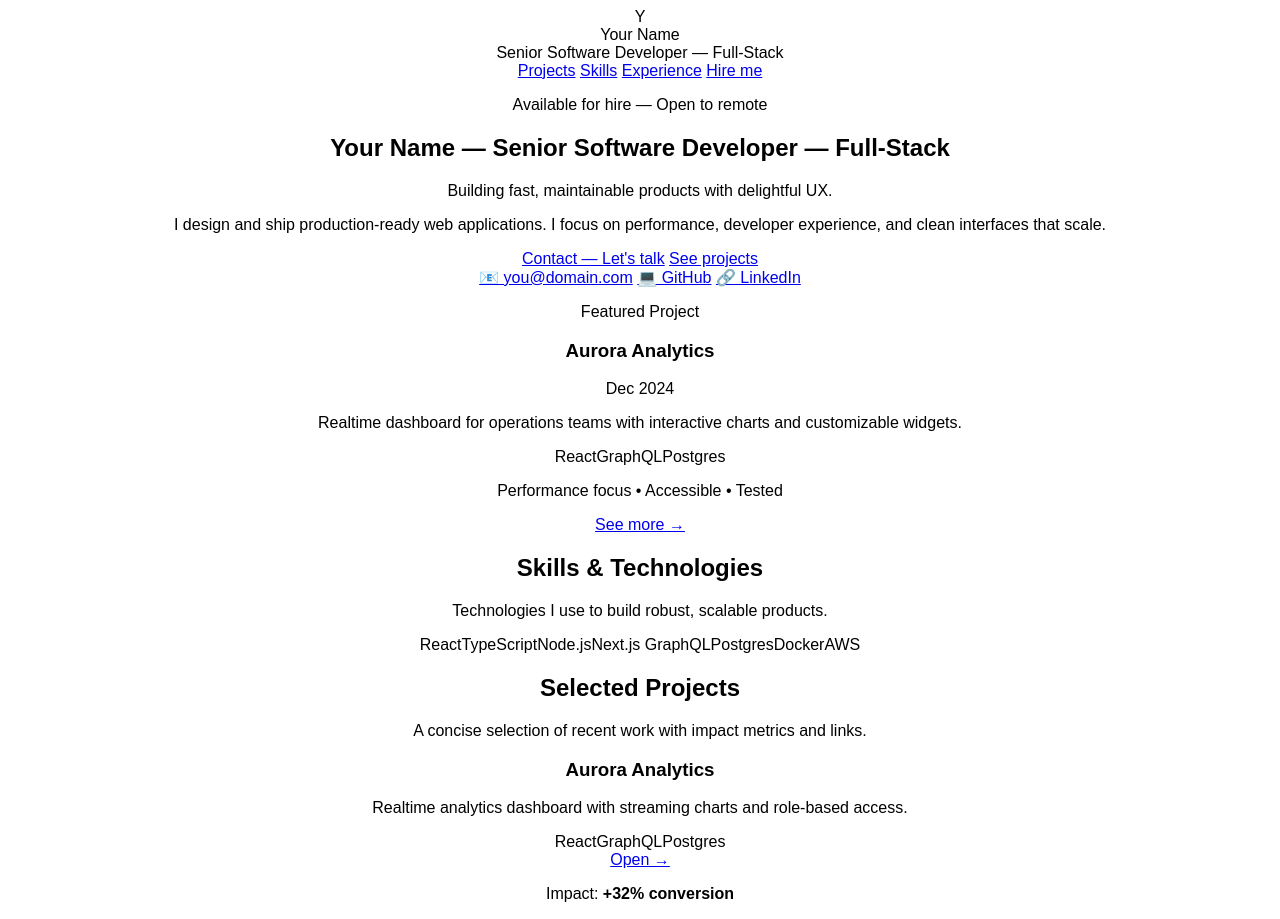
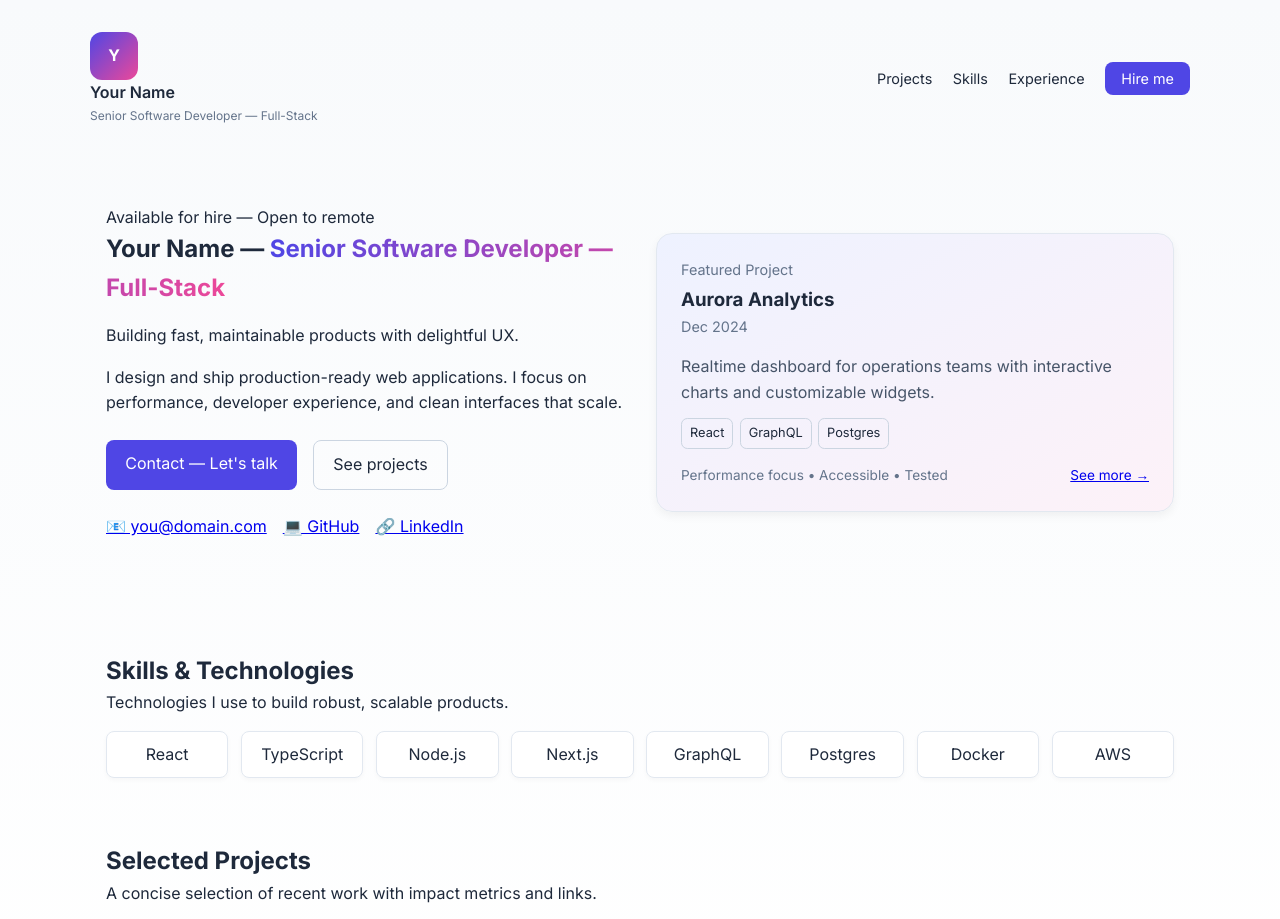
Before and after one commit to Deve-ROAR/ROAR, a plain HTML site: page index.html in a window 1280 px wide. Shown: the top 919 px of the page. Drawn offline with Linux system fonts and the light colour scheme.

Commit message:
style.css

```diff
--- a/style.css
+++ b/style.css
@@ -1,44 +1,187 @@
+* {
+  box-sizing: border-box;
+  margin: 0;
+  padding: 0;
+}
 body {
-    font-family: Arial, sans-serif;
-    text-align: center;
+  font-family: 'Inter', sans-serif;
+  background: linear-gradient(to bottom, #f8fafc, #fff, #f8fafc);
+  color: #1e293b;
+  line-height: 1.6;
+}
+.container {
+  max-width: 1100px;
+  margin: 0 auto;
+  padding: 0 1rem;
+}
+header.header {
+  display: flex;
+  justify-content: space-between;
+  align-items: center;
+  padding: 2rem 0;
+}
+.logo {
+  width: 3rem;
+  height: 3rem;
+  background: linear-gradient(135deg, #4f46e5, #ec4899);
+  border-radius: 0.75rem;
+  color: #fff;
+  font-weight: 700;
+  display: flex;
+  align-items: center;
+  justify-content: center;
+}
+.name {
+  font-weight: 600;
+}
+.role {
+  font-size: 0.75rem;
+  color: #64748b;
+}
+.nav a {
+  margin-left: 1rem;
+  font-size: 0.9rem;
+  color: #1e293b;
+  text-decoration: none;
+}
+.nav a:hover { color: #4f46e5; }
+.nav .hire {
+  background: #4f46e5;
+  color: #fff;
+  padding: 0.5rem 1rem;
+  border-radius: 0.5rem;
+}
+.hero {
+  display: grid;
+  gap: 2rem;
+  grid-template-columns: repeat(auto-fit, minmax(320px, 1fr));
+  align-items: center;
+  padding: 3rem 0;
+}
+.gradient {
+  background: linear-gradient(90deg, #4f46e5, #ec4899);
+  -webkit-background-clip: text;
+  -webkit-text-fill-color: transparent;
+}
+.tagline, .intro { margin-top: 1rem; }
+.hero-buttons { margin-top: 1.5rem; display: flex; gap: 1rem; }
+.btn {
+  text-decoration: none;
+  font-weight: 500;
+  padding: 0.7rem 1.2rem;
+  border-radius: 0.5rem;
+  transition: 0.2s;
+}
+.btn.primary { background: #4f46e5; color: white; }
+.btn.outline { border: 1px solid #cbd5e1; color: #1e293b; }
+.btn:hover { transform: scale(1.03); }
+.links { margin-top: 1.5rem; display: flex; gap: 1rem; color: #64748b; }
+.links a:hover { color: #4f46e5; }
+
+.featured-card {
+  background: linear-gradient(to bottom right, #eef2ff, #fdf2f8);
+  border: 1px solid #e2e8f0;
+  border-radius: 1rem;
+  padding: 1.5rem;
+  box-shadow: 0 4px 10px rgba(0,0,0,0.05);
+}
+.featured-card h3 { margin-top: 0.3rem; }
+.desc { margin-top: 1rem; color: #475569; }
+.tags { margin-top: 0.8rem; display: flex; flex-wrap: wrap; gap: 0.4rem; }
+.tags span {
+  border: 1px solid #cbd5e1;
+  padding: 0.25rem 0.5rem;
+  border-radius: 0.4rem;
+  font-size: 0.8rem;
+}
+.card-foot {
+  margin-top: 1rem;
+  display: flex;
+  justify-content: space-between;
+  font-size: 0.85rem;
+  color: #64748b;
+}
+.skills, .projects, .experience, .contact {
+  margin-top: 4rem;
+}
+.skills-grid {
+  margin-top: 1rem;
+  display: grid;
+  grid-template-columns: repeat(auto-fit, minmax(120px, 1fr));
+  gap: 0.8rem;
+}
+.skills-grid span {
+  background: white;
+  border: 1px solid #e2e8f0;
+  border-radius: 0.5rem;
+  padding: 0.6rem;
+  text-align: center;
+  box-shadow: 0 2px 5px rgba(0,0,0,0.03);
+}
+.project-grid {
+  display: grid;
+  gap: 1.5rem;
+  grid-template-columns: repeat(auto-fit, minmax(300px, 1fr));
+  margin-top: 1rem;
+}
+.project-card {
+  background: white;
+  border: 1px solid #e2e8f0;
+  border-radius: 0.8rem;
+  padding: 1rem;
+  box-shadow: 0 4px 8px rgba(0,0,0,0.04);
+  transition: 0.2s;
+}
+.project-card:hover { transform: translateY(-5px); box-shadow: 0 6px 14px rgba(0,0,0,0.08); }
+.proj-foot {
+  margin-top: 0.8rem;
+  display: flex;
+  justify-content: space-between;
+  font-size: 0.85rem;
+  color: #475569;
+}
+.exp-card {
+  background: white;
+  border: 1px solid #e2e8f0;
+  border-radius: 0.8rem;
+  padding: 1rem;
+  margin-top: 1rem;
+  box-shadow: 0 2px 6px rgba(0,0,0,0.03);
+}
+.exp-card ul { margin-top: 0.5rem; padding-left: 1rem; }
+.muted { color: #64748b; font-size: 0.9rem; }
+.contact-grid {
+  display: grid;
+  gap: 1.5rem;
+  grid-template-columns: repeat(auto-fit, minmax(300px, 1fr));
+  margin-top: 1rem;
+}
+.form label {
+  display: block;
+  margin-top: 0.5rem;
+  font-size: 0.8rem;
+  color: #475569;
+}
+.form input, .form textarea {
+  width: 100%;
+  border: 1px solid #cbd5e1;
+  border-radius: 0.5rem;
+  padding: 0.5rem;
+  margin-top: 0.3rem;
+  font-family: inherit;
+  font-size: 0.9rem;
+}
+footer {
+  text-align: center;
+  font-size: 0.85rem;
+  color: #64748b;
+  margin: 3rem 0;
 }
 
-.song-container {
-    margin: 20px auto;
-    width: 80%;
-    background-color: #f7f7f7;
-    padding: 20px;
-    border: 1px solid #ddd;
-    border-radius: 10px;
-    box-shadow: 0 0 10px rgba(0, 0, 0, 0.1);
-}
-
-#generate-song {
-    background-color: #4CAF50;
-    color: #fff;
-    padding: 10px 20px;
-    border: none;
-    border-radius: 5px;
-    cursor: pointer;
-}
-
-#generate-song:hover {
-    background-color: #3e8e41;
-}
-
-#pause-resume {
-    background-color: #4CAF50;
-    color: #fff;
-    padding: 10px 20px;
-    border: none;
-    border-radius: 5px;
-    cursor: pointer;
-}
-
-#pause-resume:hover {
-    background-color: #3e8e41;
-}
-#song-output {
-    margin-top: 20px;
-    font-size: 18px;
-}
+/* Animations */
+.fade-in-left { opacity: 0; transform: translateX(-30px); animation: fadeInLeft 0.8s forwards; }
+.fade-in-right { opacity: 0; transform: translateX(30px); animation: fadeInRight 0.8s forwards; }
+.fade-in-up { opacity: 0; transform: translateY(20px); animation: fadeInUp 0.8s forwards; }
+@keyframes fadeInLeft { to { opacity: 1; transform: translateX(0); } }
+@keyframes fadeInRight { to { opacity: 1; transform: translateX(0); } }
+@keyframes fadeInUp { to { opacity: 1; transform: translateY(0); } }
```
